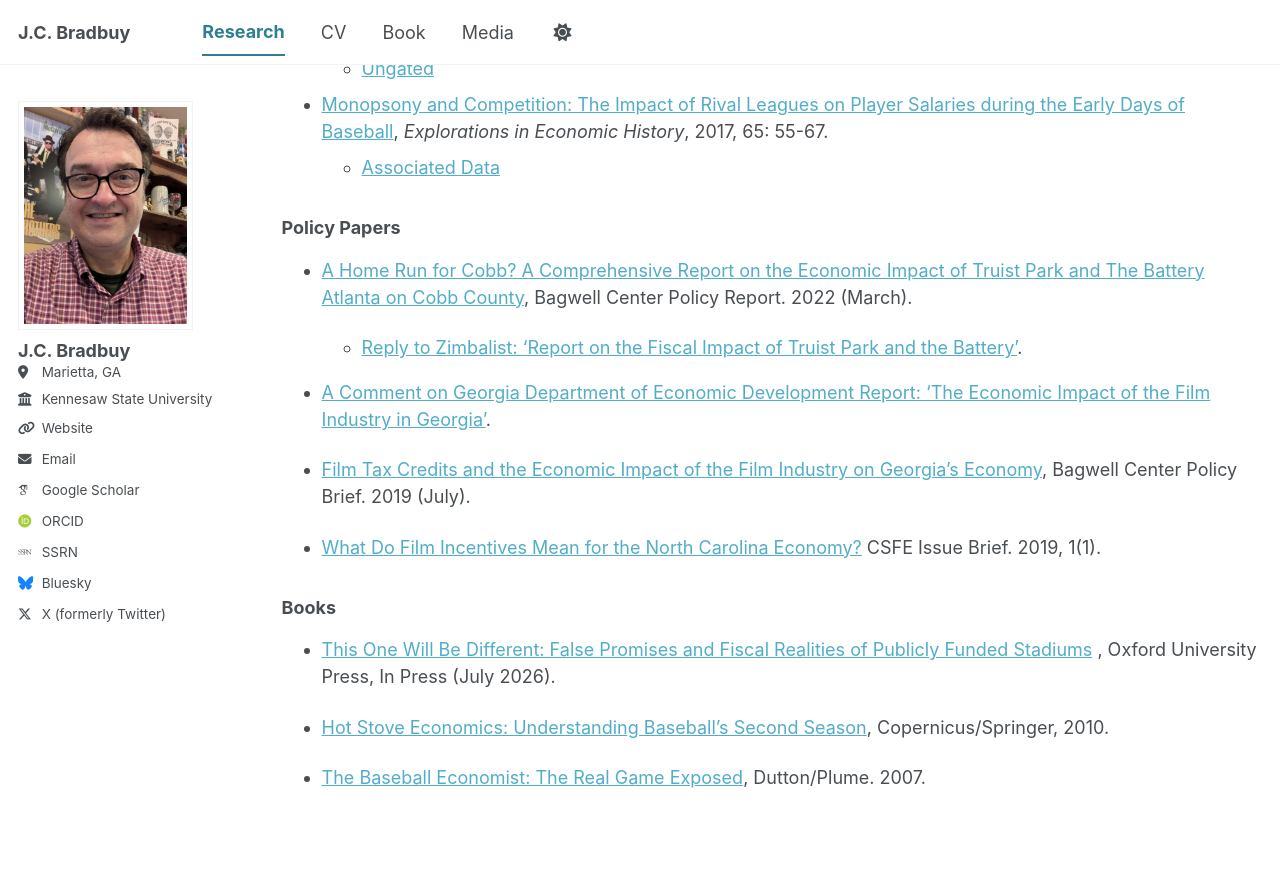
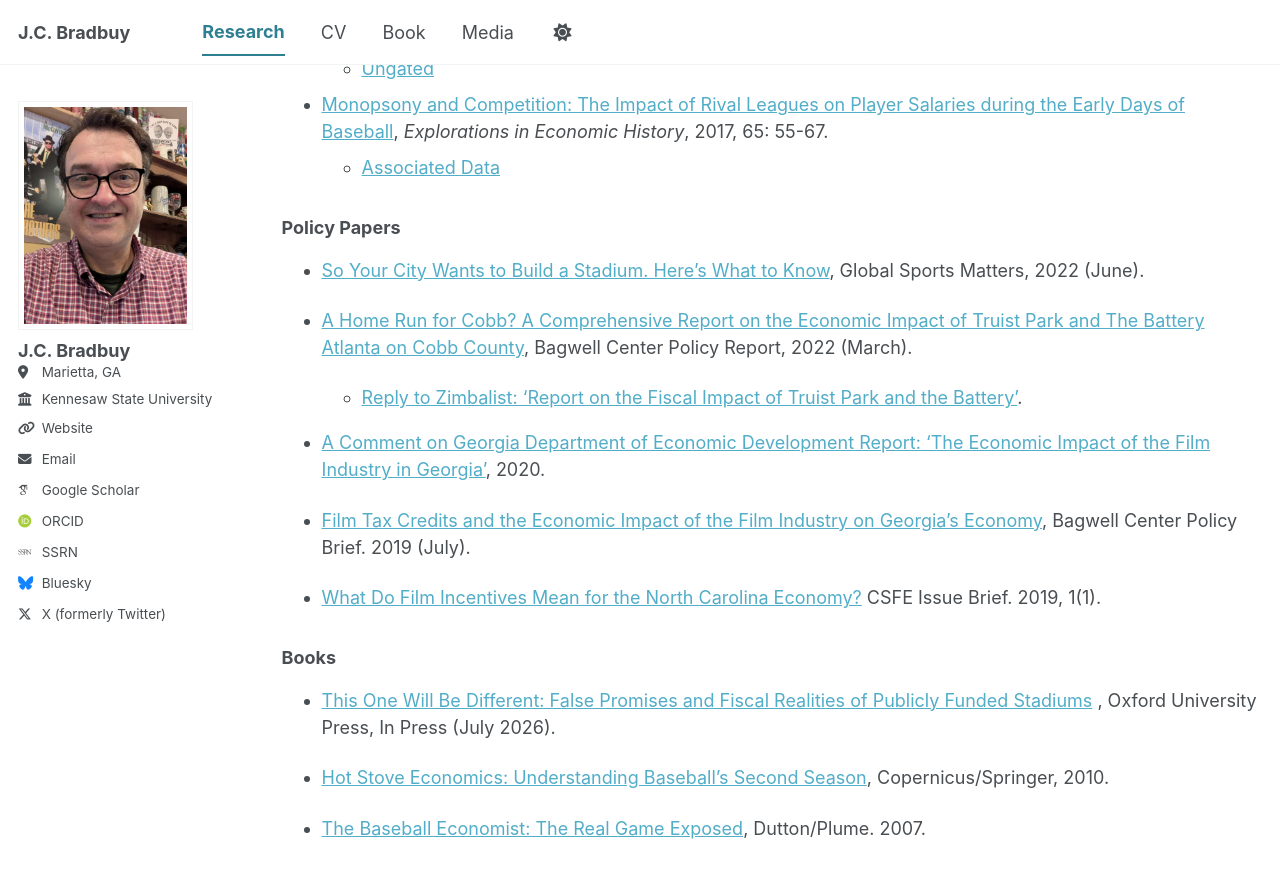
Before and after one commit to jcbradbury/jcbradbury.github.io, a Jekyll site: the page built from _pages/research.md, in a window 1280 px wide and 900 px high, scrolled down 1874 px. Shown: the top 878 px of the window. Built offline with Jekyll 4.4.1, drawn with Linux system fonts in a browser that asks for light colours; some web fonts are replaced; a script bundle is joined from its source files by our own code; library files that are not in the unit come from our copies.

Commit message:
Update research.md

```diff
--- a/_pages/research.md
+++ b/_pages/research.md
@@ -78,12 +78,13 @@ Here is a list of my recent accepted/published articles and working papers. I pr
     - [Associated Data](https://www.openicpsr.org/openicpsr/project/100390/version/V1/view)
 
 ### Policy Papers
+- [So Your City Wants to Build a Stadium. Here’s What to Know](https://web.archive.org/web/20250426013334/https://globalsportmatters.com/business/2022/06/15/so-your-city-wants-sports-stadium/), Global Sports Matters, 2022 (June).
 
-- [A Home Run for Cobb? A Comprehensive Report on the Economic Impact of Truist Park and The Battery Atlanta on Cobb County](https://www.kennesaw.edu/coles/centers/markets-economic-opportunity/docs/bradbury-cobb-report-march-2022.pdf), Bagwell Center Policy Report. 2022 (March).
+- [A Home Run for Cobb? A Comprehensive Report on the Economic Impact of Truist Park and The Battery Atlanta on Cobb County](https://www.kennesaw.edu/coles/centers/markets-economic-opportunity/docs/bradbury-cobb-report-march-2022.pdf), Bagwell Center Policy Report, 2022 (March).
 
     - [Reply to Zimbalist: 'Report on the Fiscal Impact of Truist Park and the Battery'](https://papers.ssrn.com/sol3/papers.cfm?abstract_id=4165031).
 
-- [A Comment on Georgia Department of Economic Development Report: ‘The Economic Impact of the Film Industry in Georgia’](https://papers.ssrn.com/sol3/papers.cfm?abstract_id=3526169).
+- [A Comment on Georgia Department of Economic Development Report: ‘The Economic Impact of the Film Industry in Georgia’](https://papers.ssrn.com/sol3/papers.cfm?abstract_id=3526169), 2020.
 
 - [Film Tax Credits and the Economic Impact of the Film Industry on Georgia’s Economy](https://www.kennesaw.edu/coles/centers/markets-economic-opportunity/docs/bradbury-july2019-a.pdf), Bagwell Center Policy Brief. 2019 (July).
 
```
